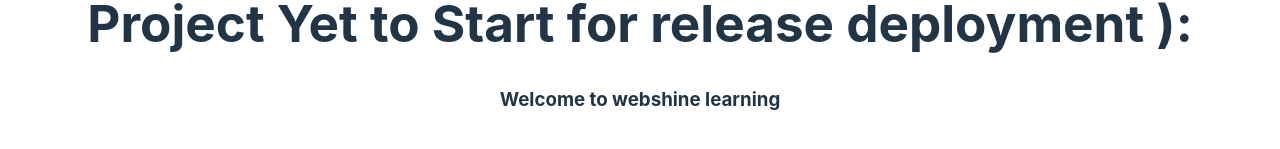
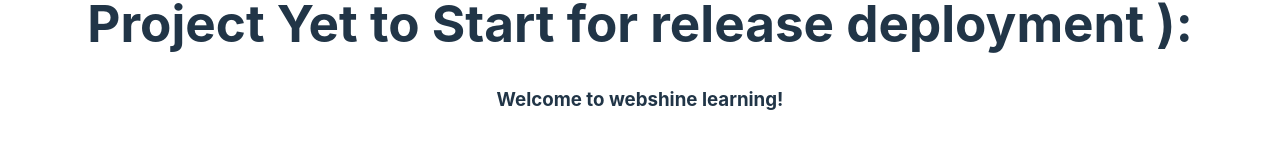
Before and after one commit to vaishnavansakthi/webshinelearning-app-frontend, a React (Vite) app: page / in a window 1280 px wide. Shown: the part 353-502 px from the top of the page. Built offline with nearby package versions, Linux system fonts and the light colour scheme.

Commit message:
review test

```diff
--- a/src/App.tsx
+++ b/src/App.tsx
@@ -4,7 +4,7 @@
   return (
     <>
       <h1>Project Yet to Start for release deployment ):</h1>
-      <h3>Welcome to webshine learning</h3>
+      <h3>Welcome to webshine learning!</h3>
     </>
   );
 }
```
